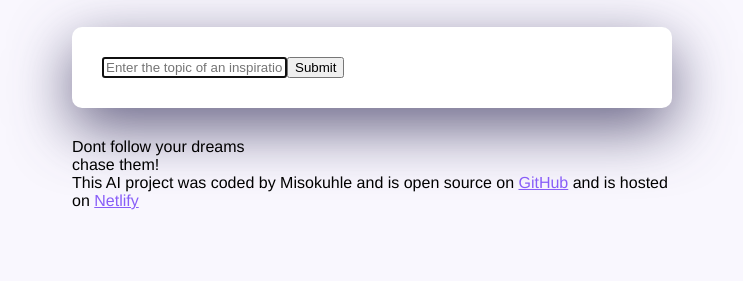
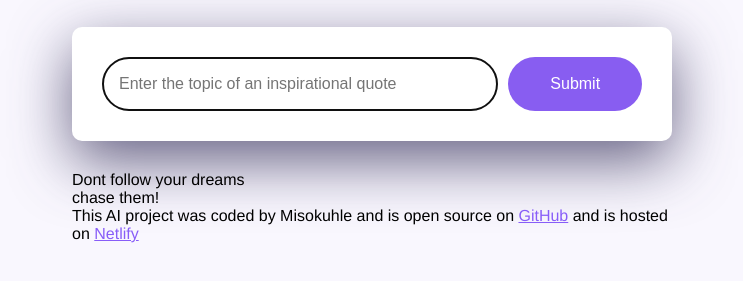
Before and after one commit to Mis777551/My-AI-inspirational-quote-generartor, a plain HTML site: page index.html in a window 1280 px wide. Shown: the part 177-458 px from the top of the page, without its empty margins (268-1011 px from the left). Drawn offline with Linux system fonts and the light colour scheme.

```diff
--- a/index.html
+++ b/index.html
@@ -25,7 +25,7 @@
             />
             <input type="submit"   class="submit-button"/>
         </form>
-        <div>
+        <div class="quote-container">
             Dont follow your dreams
             <br  />
             chase them!
--- a/src/style.css
+++ b/src/style.css
@@ -32,3 +32,24 @@ form{
     display: flex;
     margin-bottom: 30px;
 }
+
+.instructions{
+    padding: 16px;
+    border: 1px solid rgba(39, 33, 66, 0.5);
+    width: 80%;
+    font-size: 16px;
+    border-radius: 50px;
+    line-height: 20px;
+    color: #272044;
+}
+
+.submit-button{
+    margin-left: 10px;
+    background: #885df1;
+    color: #fff;
+    border: none;
+    width: 150px;
+    font-size: 16px;
+    border-radius: 50px;
+    padding: 14px 24px;
+}
```
